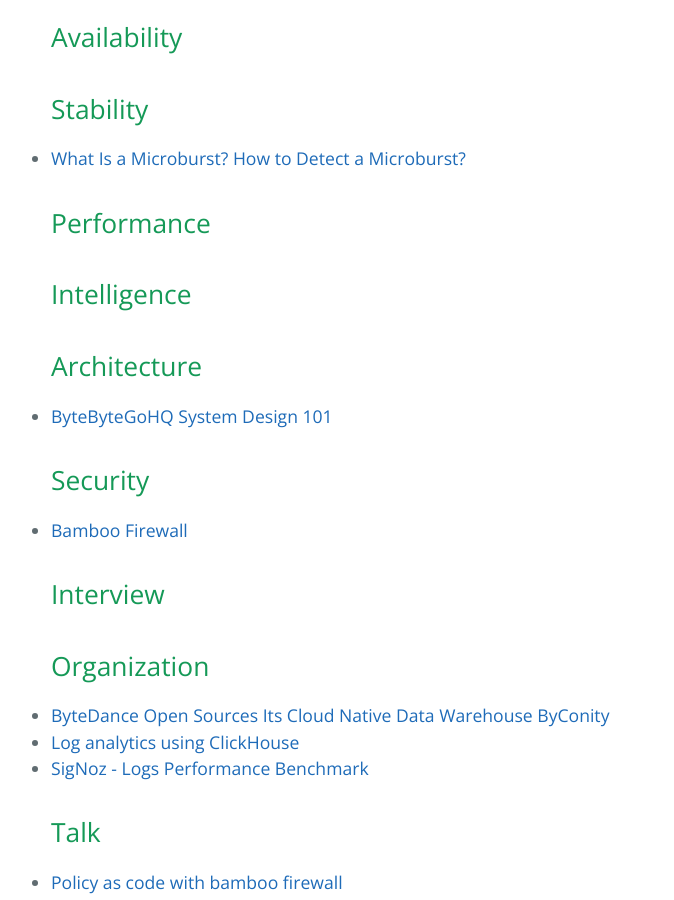
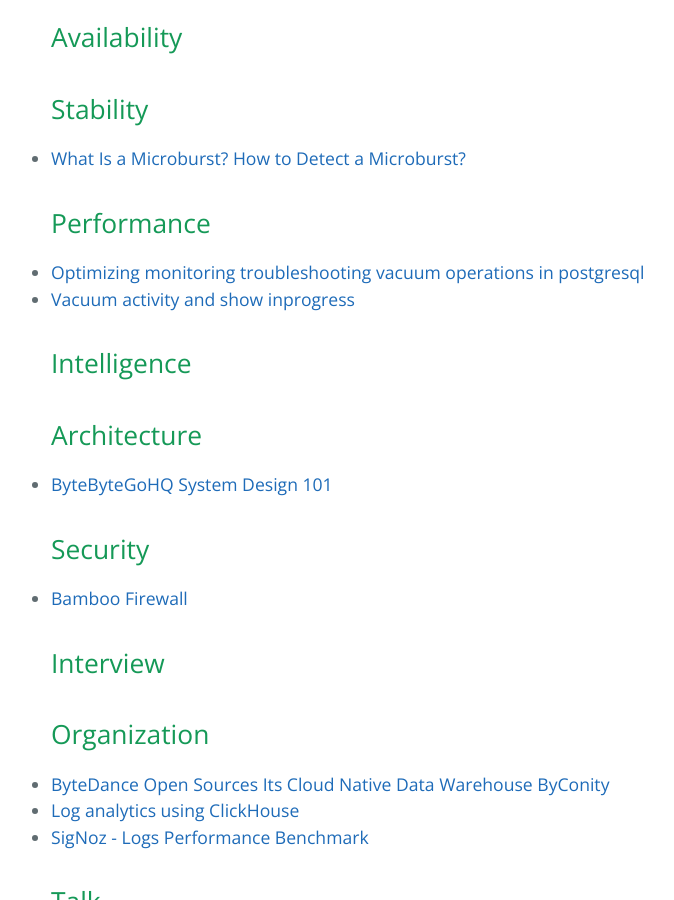
Before and after one commit to bienkma/bienkma.github.io, a Jekyll site: the page built from index.md, in a window 1280 px wide and 900 px high, scrolled down 2261 px. Shown: the whole window, without its empty margins (213-887 px from the left). Built offline with Jekyll 4.4.1, drawn with Linux system fonts in a browser that asks for light colours.

Commit message:
add vacuum postgresql
vacuum problem

```diff
--- a/index.md
+++ b/index.md
@@ -80,6 +80,8 @@ spec:
 ## Stability
 * [What Is a Microburst? How to Detect a Microburst?](https://support.huawei.com/enterprise/en/doc/EDOC1100086962)
 ## Performance
+* [Optimizing monitoring troubleshooting vacuum operations in postgresql](https://cloud.google.com/static/solutions/optimizing-monitoring-troubleshooting-vacuum-operations-postgresql.pdf)
+* [Vacuum activity and show inprogress](https://github.com/bienkma/uber-scripts/blob/master/postgresql/sql/vacuum_activity.sql)
 ## Intelligence
 ## Architecture
 * [ByteByteGoHQ System Design 101](https://github.com/ByteByteGoHq/system-design-101)
```
